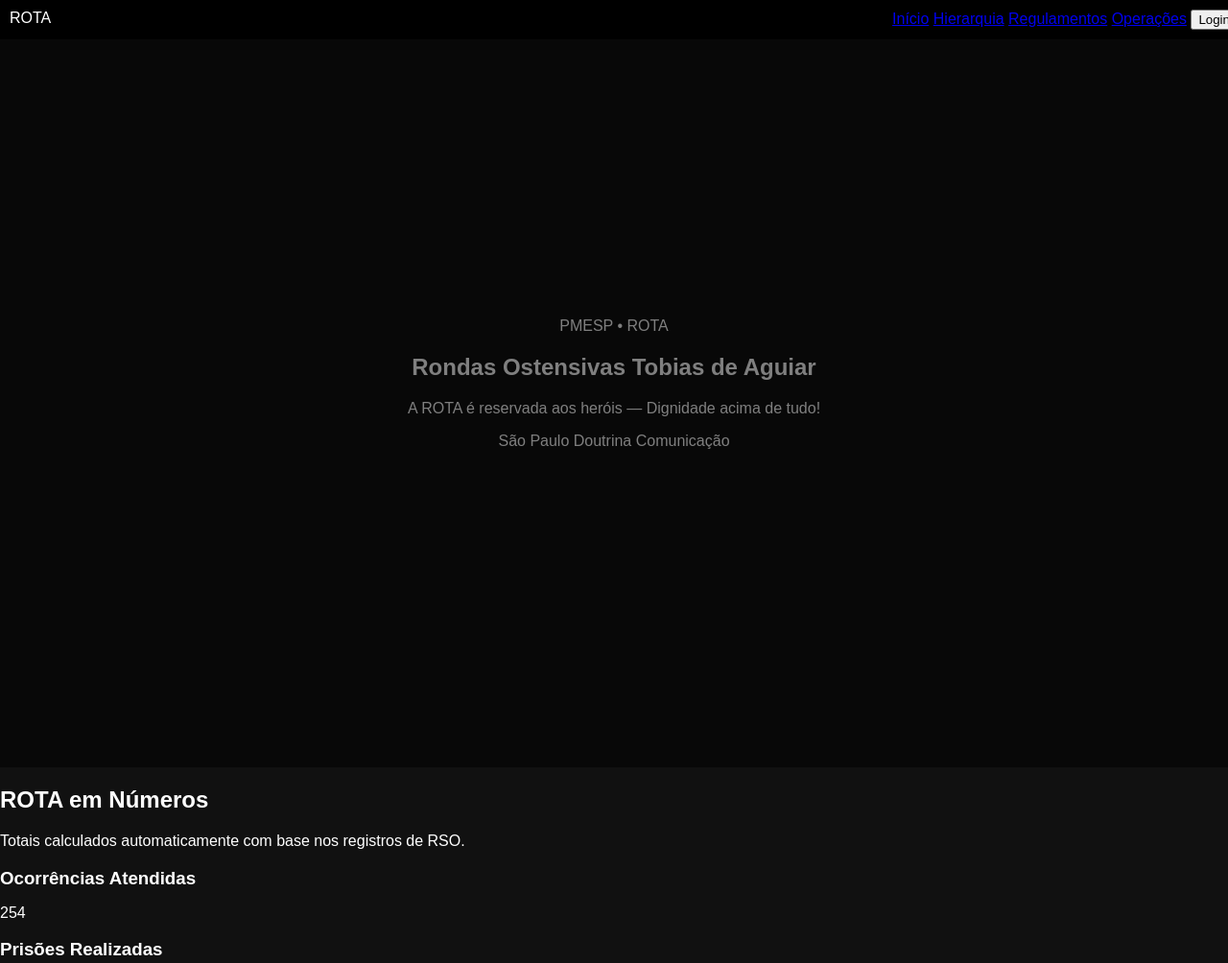
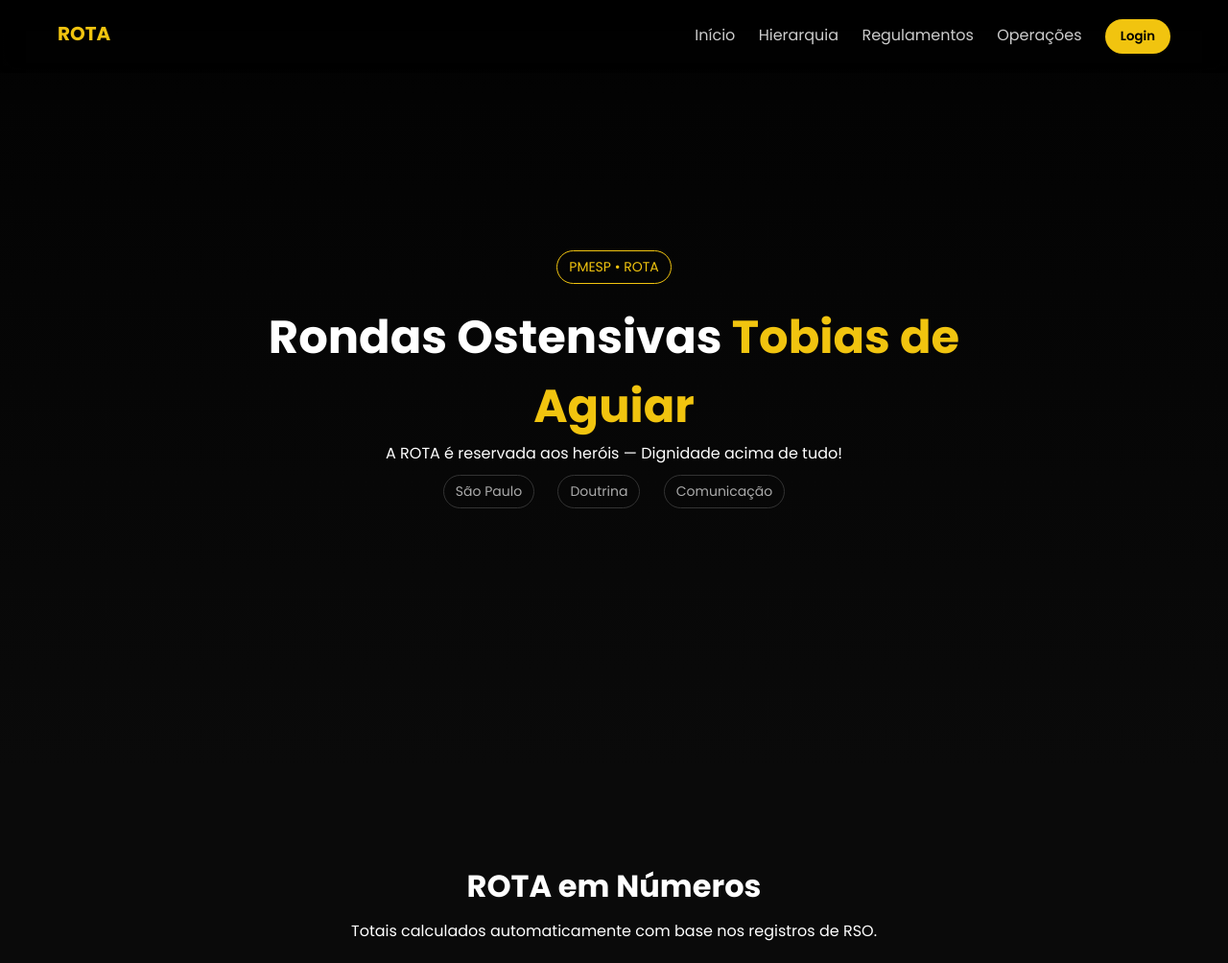
Before and after one commit to wiriansaulo2-design/rota-hierarquia-1.0, a plain HTML site: page index.html in a window 1280 px wide. Shown: the top 1004 px of the page at 96% size. Drawn offline with Linux system fonts and the light colour scheme.

Commit message:
Update style.css

```diff
--- a/style.css
+++ b/style.css
@@ -1,13 +1,163 @@
-body, html {margin:0;padding:0;font-family:Arial,sans-serif;color:#fff;background:#111;}
-.navbar {position:fixed;top:0;width:100%;background:#000;display:flex;justify-content:space-between;padding:10px;z-index:100;}
-.menu li {display:inline;margin:0 10px;}
-.menu li a {color:#fff;text-decoration:none;}
-.hero {position:relative;height:100vh;display:flex;align-items:center;justify-content:center;text-align:center;}
-.hero canvas {position:absolute;top:0;left:0;width:100%;height:100%;z-index:0;}
-.hero .overlay {position:absolute;top:0;left:0;width:100%;height:100%;background:rgba(0,0,0,0.5);z-index:1;}
-.hero .conteudo {position:relative;z-index:2;}
-.secao {padding:80px 20px;max-width:900px;margin:0 auto;}
-.secao h2,h3,h4 {margin-bottom:10px;}
-ul {list-style:none;padding-left:20px;}
-ul li::before {content:"✔ ";color:#0f0;}
-.btn-operacional {background:#c00;color:#fff;padding:10px 20px;text-decoration:none;border-radius:5px;}
+* {
+  margin: 0;
+  padding: 0;
+  box-sizing: border-box;
+  font-family: 'Poppins', sans-serif;
+}
+
+body {
+  background: #0a0a0a;
+  color: #fff;
+}
+
+/* NAVBAR */
+.navbar {
+  position: fixed;
+  width: 100%;
+  display: flex;
+  justify-content: space-between;
+  padding: 20px 60px;
+  background: rgba(0,0,0,0.6);
+  backdrop-filter: blur(10px);
+  z-index: 1000;
+}
+
+.logo {
+  font-weight: 700;
+  font-size: 20px;
+  color: #f1c40f;
+}
+
+.navbar nav a {
+  color: #ccc;
+  text-decoration: none;
+  margin-left: 20px;
+  transition: 0.3s;
+}
+
+.navbar nav a:hover {
+  color: #f1c40f;
+}
+
+.login-btn {
+  margin-left: 20px;
+  padding: 8px 16px;
+  background: #f1c40f;
+  border: none;
+  border-radius: 20px;
+  font-weight: 600;
+  cursor: pointer;
+}
+
+/* HERO */
+.hero {
+  height: 100vh;
+  position: relative;
+  display: flex;
+  align-items: center;
+  justify-content: center;
+  text-align: center;
+  background-size: cover;
+  background-position: center;
+  transition: background-image 1s ease-in-out;
+}
+
+.overlay {
+  position: absolute;
+  width: 100%;
+  height: 100%;
+  background: linear-gradient(to bottom, rgba(0,0,0,0.8), #0a0a0a);
+}
+
+.hero-content {
+  position: relative;
+  max-width: 800px;
+  padding: 20px;
+}
+
+.hero h1 {
+  font-size: 48px;
+  font-weight: 700;
+}
+
+.hero h1 span {
+  color: #f1c40f;
+}
+
+.badge {
+  display: inline-block;
+  padding: 6px 12px;
+  border: 1px solid #f1c40f;
+  border-radius: 20px;
+  margin-bottom: 20px;
+  font-size: 14px;
+  color: #f1c40f;
+}
+
+.tags span {
+  display: inline-block;
+  margin: 10px;
+  padding: 6px 12px;
+  border: 1px solid #333;
+  border-radius: 20px;
+  font-size: 14px;
+  color: #aaa;
+}
+
+/* STATS */
+.stats {
+  padding: 100px 60px;
+  text-align: center;
+  background: #0a0a0a;
+}
+
+.stats h2 {
+  font-size: 32px;
+  margin-bottom: 10px;
+}
+
+.cards {
+  margin-top: 40px;
+  display: grid;
+  grid-template-columns: repeat(auto-fit, minmax(250px, 1fr));
+  gap: 20px;
+}
+
+.card {
+  background: #111;
+  padding: 30px;
+  border-radius: 12px;
+  border: 1px solid #222;
+  transition: 0.3s;
+}
+
+.card:hover {
+  transform: translateY(-5px);
+  border-color: #f1c40f;
+}
+
+.card.highlight {
+  border-color: #f1c40f;
+}
+
+.number {
+  font-size: 28px;
+  font-weight: 700;
+  margin-top: 10px;
+  color: #f1c40f;
+}
+
+/* RESPONSIVO */
+@media (max-width: 768px) {
+  .navbar {
+    padding: 20px;
+  }
+
+  .hero h1 {
+    font-size: 32px;
+  }
+
+  .stats {
+    padding: 80px 20px;
+  }
+}
```
